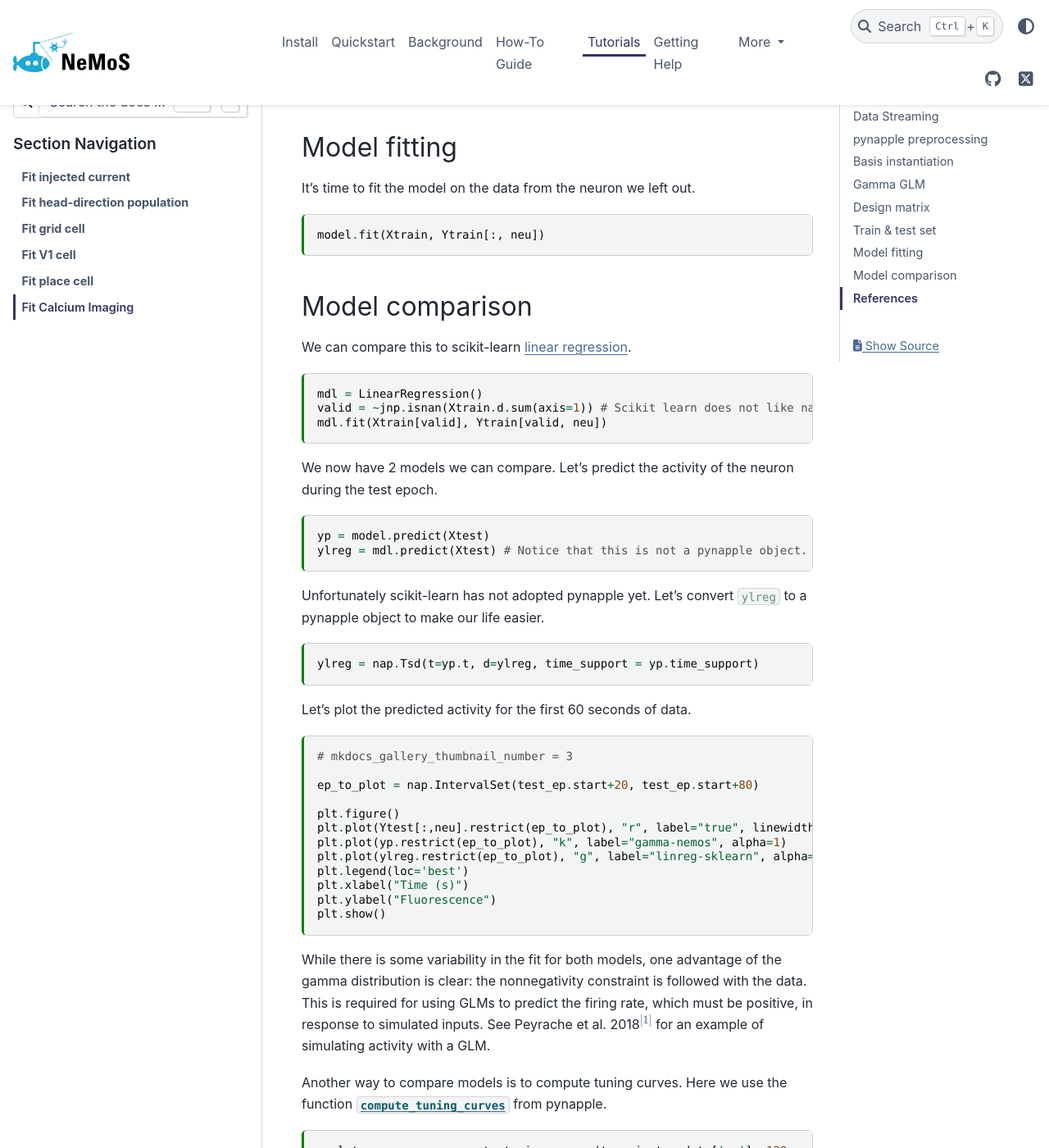
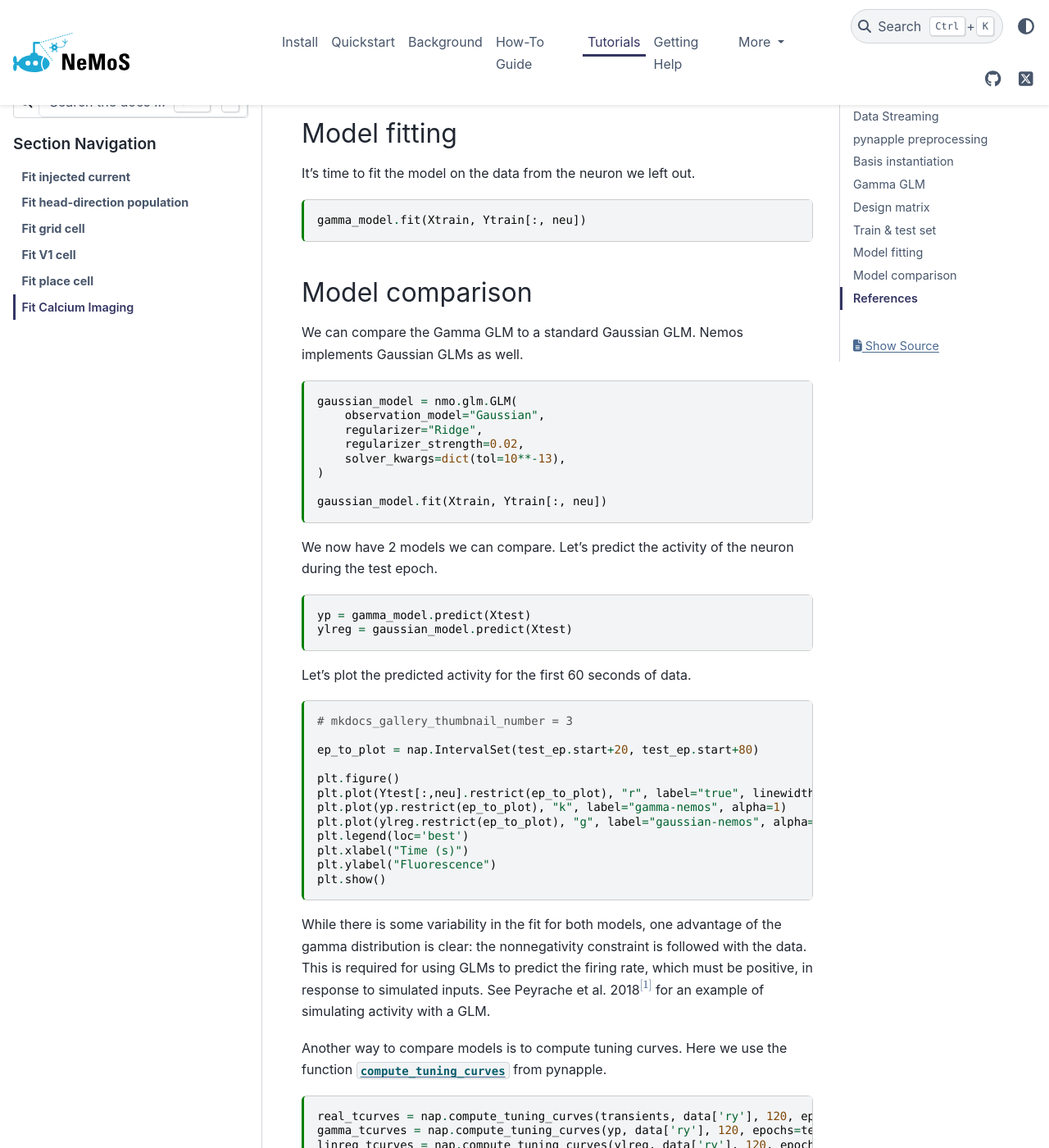
Before and after one commit to flatironinstitute/nemos, a Sphinx documentation site: the page built from docs/tutorials/plot_06_calcium_imaging.md, in a window 1280 px wide and 1400 px high, scrolled down 5244 px. Shown: the whole window at 82% size. Built offline with Sphinx 7.4.7 and the PyData theme 0.15.4, drawn with Linux system fonts in a browser that asks for light colours; some of the changed text lies outside the part shown.

Commit message:
Update docs

````diff
--- a/docs/tutorials/plot_06_calcium_imaging.md
+++ b/docs/tutorials/plot_06_calcium_imaging.md
@@ -54,7 +54,6 @@
 import jax.numpy as jnp
 import matplotlib.pyplot as plt
 import pynapple as nap
-from sklearn.linear_model import LinearRegression
 
 import nemos as nmo
 ```
@@ -190,7 +189,7 @@
 :::
 
 ```{code-cell} ipython3
-model = nmo.glm.GLM(
+gamma_model = nmo.glm.GLM(
     solver_kwargs=dict(tol=10**-13),
     regularizer="Ridge",
     regularizer_strength=0.02,
@@ -267,33 +266,32 @@
 It's time to fit the model on the data from the neuron we left out.
 
 ```{code-cell} ipython3
-model.fit(Xtrain, Ytrain[:, neu])
+gamma_model.fit(Xtrain, Ytrain[:, neu])
 ```
 
 ## Model comparison
 
+We can compare the Gamma GLM to a standard Gaussian GLM. Nemos implements Gaussian GLMs as well.
 
 
 
-We can compare this to scikit-learn [linear regression](https://scikit-learn.org/stable/modules/generated/sklearn.linear_model.LinearRegression.html).
+```{code-cell} ipython3
+gaussian_model = nmo.glm.GLM(
+    observation_model="Gaussian",
+    regularizer="Ridge",
+    regularizer_strength=0.02,
+    solver_kwargs=dict(tol=10**-13),
+)
 
-```{code-cell} ipython3
-mdl = LinearRegression()
-valid = ~jnp.isnan(Xtrain.d.sum(axis=1)) # Scikit learn does not like nans.
-mdl.fit(Xtrain[valid], Ytrain[valid, neu])
+gaussian_model.fit(Xtrain, Ytrain[:, neu])
 ```
+
 
 We now have 2 models we can compare. Let's predict the activity of the neuron during the test epoch.
 
 ```{code-cell} ipython3
-yp = model.predict(Xtest)
-ylreg = mdl.predict(Xtest) # Notice that this is not a pynapple object.
-```
-
-Unfortunately scikit-learn has not adopted pynapple yet. Let's convert `ylreg` to a pynapple object to make our life easier.
-
-```{code-cell} ipython3
-ylreg = nap.Tsd(t=yp.t, d=ylreg, time_support = yp.time_support)
+yp = gamma_model.predict(Xtest)
+ylreg = gaussian_model.predict(Xtest)
 ```
 
 Let's plot the predicted activity for the first 60 seconds of data.
@@ -306,15 +304,17 @@
 plt.figure()
 plt.plot(Ytest[:,neu].restrict(ep_to_plot), "r", label="true", linewidth=2)
 plt.plot(yp.restrict(ep_to_plot), "k", label="gamma-nemos", alpha=1)
-plt.plot(ylreg.restrict(ep_to_plot), "g", label="linreg-sklearn", alpha=0.5)
+plt.plot(ylreg.restrict(ep_to_plot), "g", label="gaussian-nemos", alpha=0.5)
 plt.legend(loc='best')
 plt.xlabel("Time (s)")
 plt.ylabel("Fluorescence")
 plt.show()
 ```
 
-While there is some variability in the fit for both models, one advantage of the gamma distribution is clear: the nonnegativity constraint is followed with the data.
- This is required for using GLMs to predict the firing rate, which must be positive, in response to simulated inputs. See Peyrache et al. 2018[$^{[1]}$](#ref-1) for an example of simulating activity with a GLM.
+While there is some variability in the fit for both models, one advantage of the gamma distribution is clear: the nonnegativity
+constraint is followed with the data.
+This is required for using GLMs to predict the firing rate, which must be positive, in response to simulated inputs.
+See Peyrache et al. 2018[$^{[1]}$](#ref-1) for an example of simulating activity with a GLM.
 
 Another way to compare models is to compute tuning curves. Here we use the function [`compute_tuning_curves`](https://pynapple.org/generated/pynapple.process.tuning_curves.html#pynapple.process.tuning_curves.compute_tuning_curves) from pynapple.
 
@@ -330,7 +330,7 @@
 fig = plt.figure()
 plt.plot(real_tcurves.hd, real_tcurves.sel(unit=neu), "r", label="true", linewidth=2)
 plt.plot(gamma_tcurves.hd, gamma_tcurves[0], "k", label="gamma-nemos", alpha=1)
-plt.plot(linreg_tcurves.hd, linreg_tcurves[0], "g", label="linreg-sklearn", alpha=0.5)
+plt.plot(linreg_tcurves.hd, linreg_tcurves[0], "g", label="gaussian-nemos", alpha=0.5)
 plt.legend(loc='best')
 plt.ylabel("Fluorescence")
 plt.xlabel("Head-direction (rad)")
````
